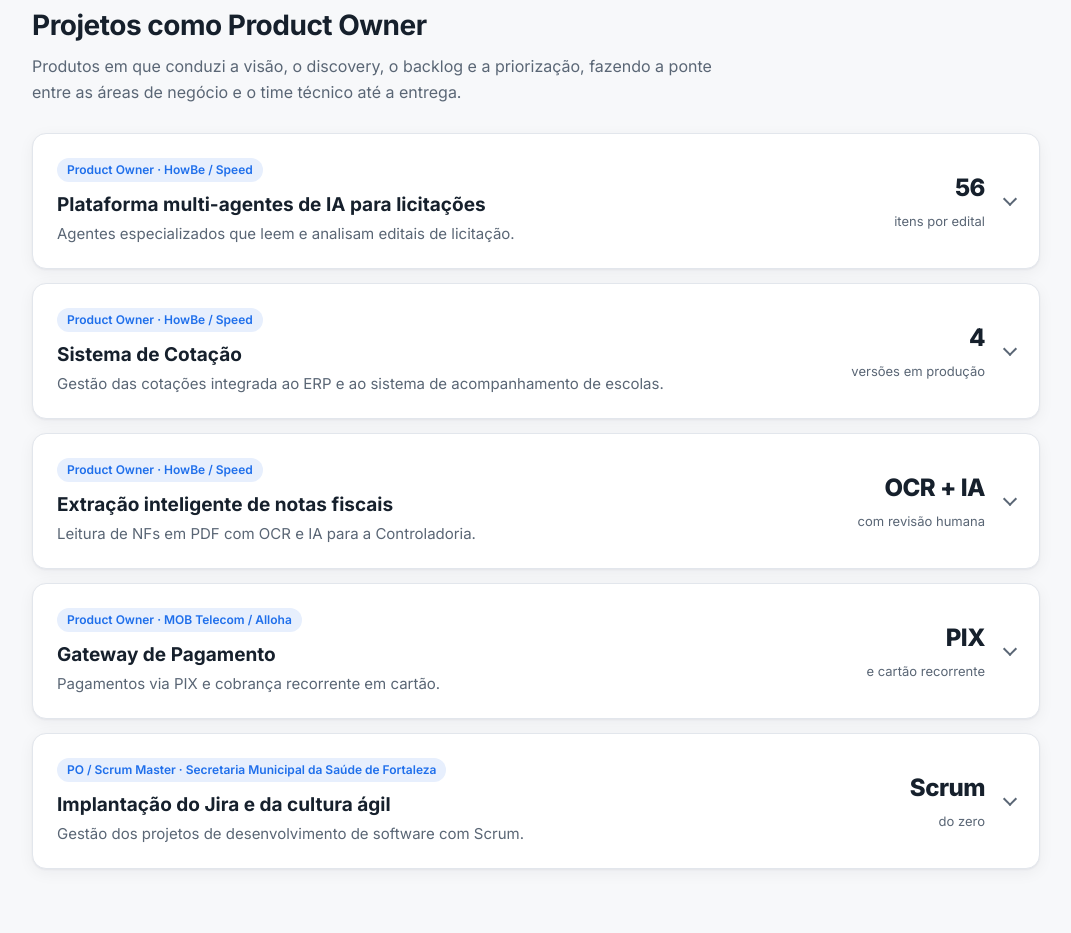
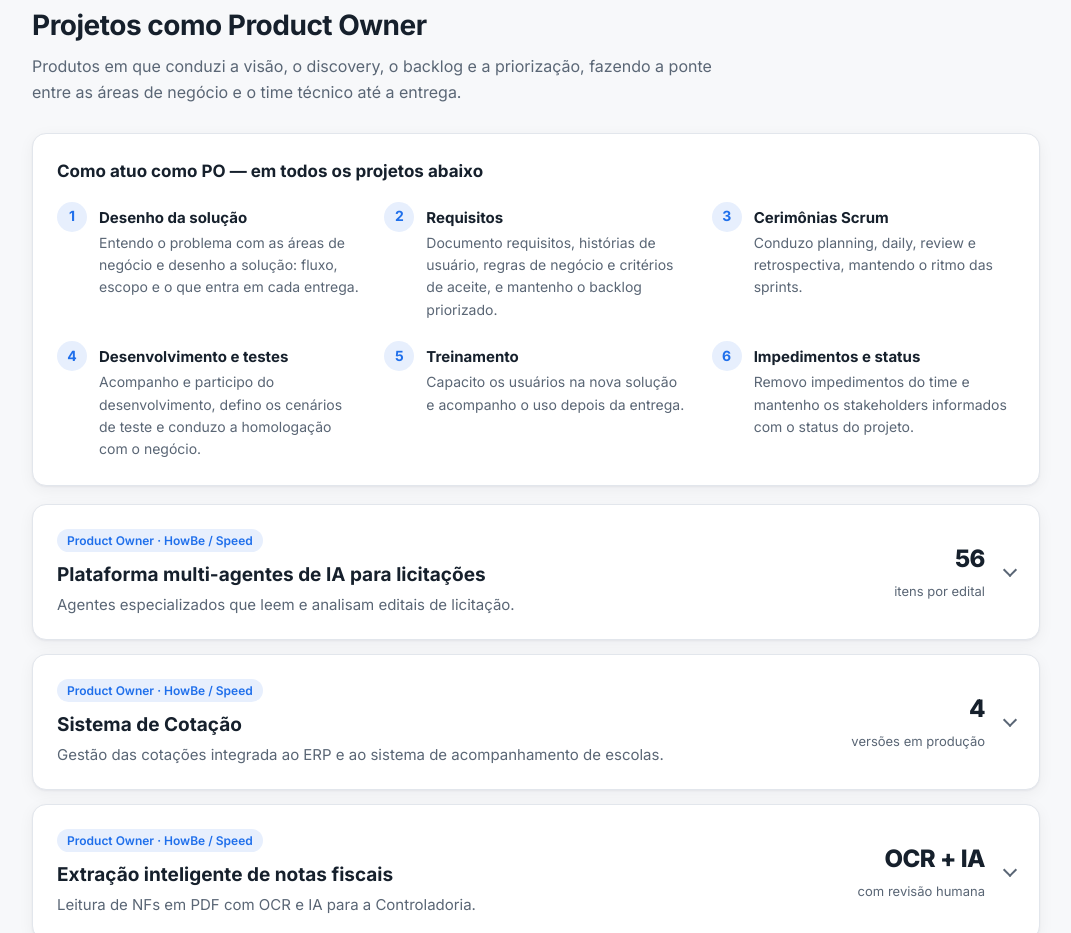
Before and after one commit to eliasneto/Portifolio, a plain HTML site: page index.html in a window 1280 px wide. Shown: the part 1587-2520 px from the top of the page, without its empty margins (104-1175 px from the left). Drawn offline with Linux system fonts and the light colour scheme.

Commit message:
feat: bloco "Como atuo como PO" na seção de Product Owner
Seis etapas comuns a todos os projetos de PO: desenho da solução,
requisitos, cerimônias Scrum, desenvolvimento e testes, treinamento,
impedimentos e status aos stakeholders.

Co-Authored-By: Claude Opus 5.5 <noreply@anthropic.com>

```diff
--- a/index.html
+++ b/index.html
@@ -225,6 +225,42 @@
     <div class="section-head">
       <h2>Projetos como Product Owner</h2>
       <p>Produtos em que conduzi a visão, o discovery, o backlog e a priorização, fazendo a ponte entre as áreas de negócio e o time técnico até a entrega.</p>
+    </div>
+
+    <div class="po-role">
+      <h3>Como atuo como PO — em todos os projetos abaixo</h3>
+      <ol class="po-steps">
+        <li>
+          <span class="po-num">1</span>
+          <h4>Desenho da solução</h4>
+          <p>Entendo o problema com as áreas de negócio e desenho a solução: fluxo, escopo e o que entra em cada entrega.</p>
+        </li>
+        <li>
+          <span class="po-num">2</span>
+          <h4>Requisitos</h4>
+          <p>Documento requisitos, histórias de usuário, regras de negócio e critérios de aceite, e mantenho o backlog priorizado.</p>
+        </li>
+        <li>
+          <span class="po-num">3</span>
+          <h4>Cerimônias Scrum</h4>
+          <p>Conduzo planning, daily, review e retrospectiva, mantendo o ritmo das sprints.</p>
+        </li>
+        <li>
+          <span class="po-num">4</span>
+          <h4>Desenvolvimento e testes</h4>
+          <p>Acompanho e participo do desenvolvimento, defino os cenários de teste e conduzo a homologação com o negócio.</p>
+        </li>
+        <li>
+          <span class="po-num">5</span>
+          <h4>Treinamento</h4>
+          <p>Capacito os usuários na nova solução e acompanho o uso depois da entrega.</p>
+        </li>
+        <li>
+          <span class="po-num">6</span>
+          <h4>Impedimentos e status</h4>
+          <p>Removo impedimentos do time e mantenho os stakeholders informados com o status do projeto.</p>
+        </li>
+      </ol>
     </div>
 
     <div class="projects">
--- a/styles.css
+++ b/styles.css
@@ -168,6 +168,25 @@ a { color: var(--accent); text-decoration: none; }
   background: var(--accent-soft); color: var(--accent); font-weight: 500;
 }
 
+/* Como atuo como PO */
+.po-role {
+  background: var(--surface); border: 1px solid var(--line); border-radius: 14px;
+  box-shadow: var(--shadow); padding: 24px; margin-bottom: 18px;
+}
+.po-role > h3 { font-size: 17px; margin-bottom: 16px; }
+.po-steps { list-style: none; display: grid; grid-template-columns: repeat(3, 1fr); gap: 20px 24px; }
+.po-steps li { position: relative; padding-left: 42px; }
+.po-num {
+  position: absolute; left: 0; top: 0; width: 30px; height: 30px; border-radius: 50%;
+  display: grid; place-items: center; font-size: 14px; font-weight: 700;
+  background: var(--accent-soft); color: var(--accent);
+}
+.po-steps h4 { font-size: 15px; margin-top: 4px; }
+.po-steps p { font-size: 14px; color: var(--muted); margin-top: 2px; }
+
+@media (max-width: 860px) { .po-steps { grid-template-columns: repeat(2, 1fr); } }
+@media (max-width: 600px) { .po-steps { grid-template-columns: 1fr; } .po-role { padding: 18px 16px; } }
+
 /* Experiência */
 .timeline { list-style: none; border-left: 2px solid var(--line); margin-left: 6px; }
 .timeline li { position: relative; padding: 0 0 28px 28px; }
```
